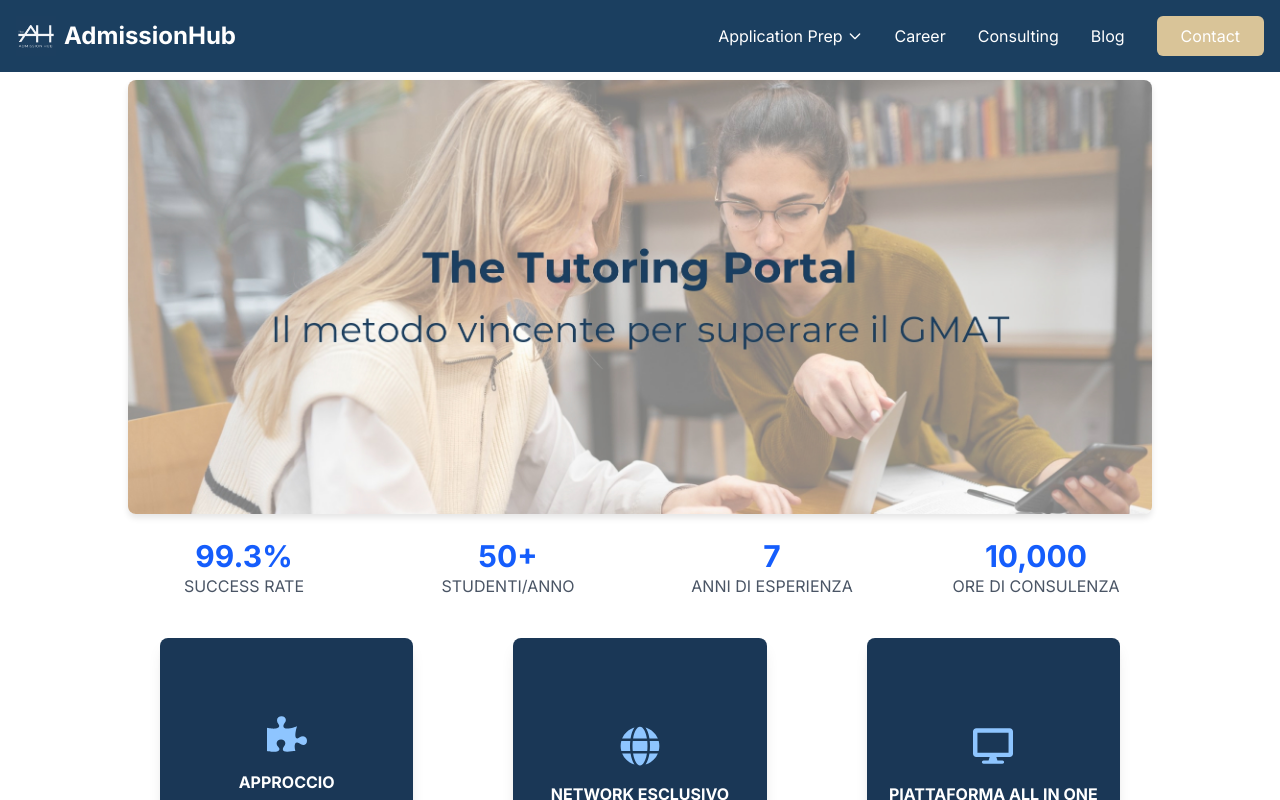
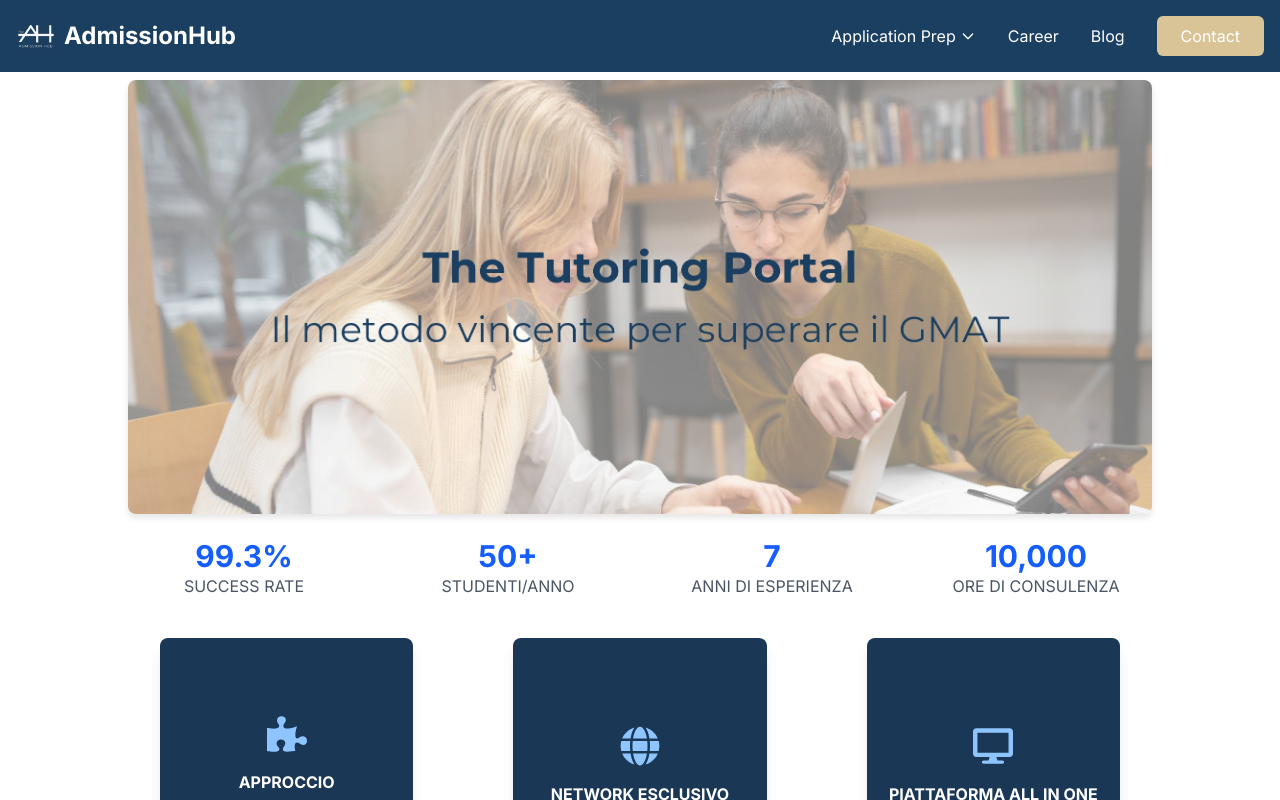
Before and after one commit to konhito/LastAdmissionHub, a Next.js app: page /gmat in a window 1280 px wide. Shown: the top 800 px of the page. Built offline with nearby package versions, Linux system fonts and the light colour scheme.

Commit message:
remove one header

```diff
--- a/src/components/Header.tsx
+++ b/src/components/Header.tsx
@@ -23,7 +23,6 @@ const Header = () => {
       ],
     },
     { title: "Career", href: "/career" },
-    { title: "Consulting", href: "/consulting" },
     { title: "Blog", href: "/blog" },
     { title: "Contact", href: "/contact", isButton: true },
   ];
```
